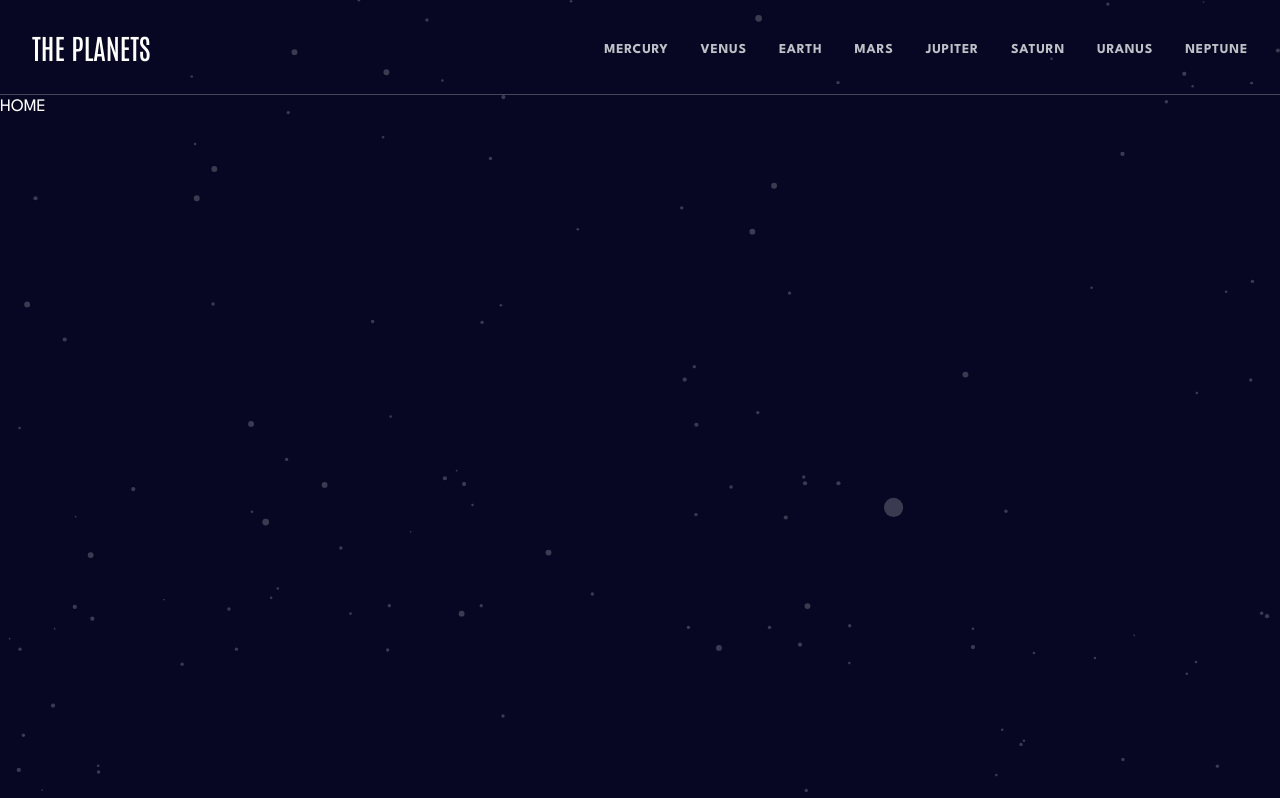
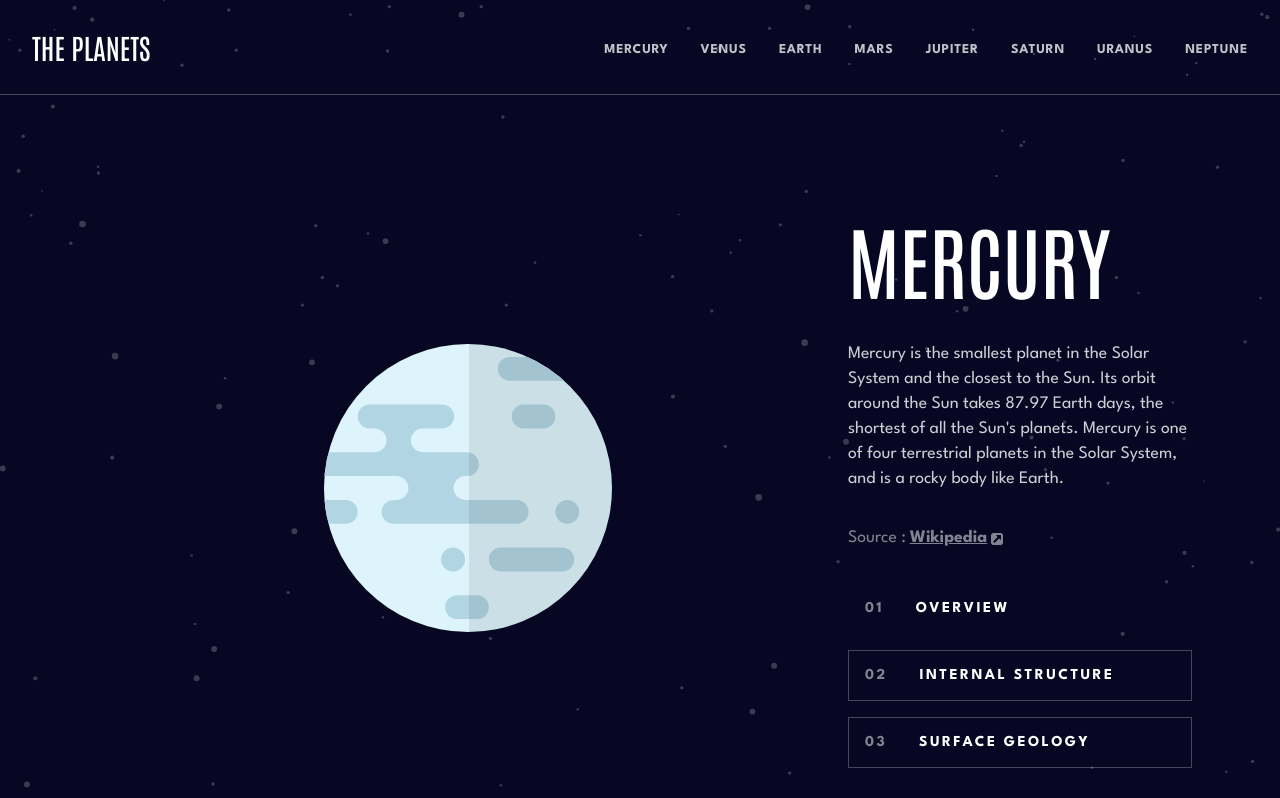
Before and after one commit to ABojo/planet-directory, a React (Vite) app: page / in a window 1280 px wide. Shown: the top 798 px of the page. Built offline with nearby package versions, Linux system fonts and the light colour scheme.

Commit message:
Made Mercury the default Planet for users who hit the Home Page

```diff
--- a/src/App.tsx
+++ b/src/App.tsx
@@ -22,7 +22,7 @@ function App() {
         <Header planets={planets} />
         <Routes>
           <Route path="/planet/:planet" element={<Planet findPlanetByName={findPlanetByName} />} />
-          <Route index element={<div>HOME</div>} />
+          <Route index element={<Planet findPlanetByName={findPlanetByName} />} />
         </Routes>
       </BrowserRouter>
     </div>
--- a/src/components/Planet/Planet.tsx
+++ b/src/components/Planet/Planet.tsx
@@ -10,7 +10,9 @@ interface PlanetProps {
 
 function Planet({ findPlanetByName }: PlanetProps) {
   const { planet } = useParams();
-  const planetDetails = findPlanetByName(planet);
+  const planetName = planet || "mercury";
+
+  const planetDetails = findPlanetByName(planetName);
   const [activeSection, setActiveSection] = useState<SectionName>("overview");
 
   //reset section when planet changes
```
